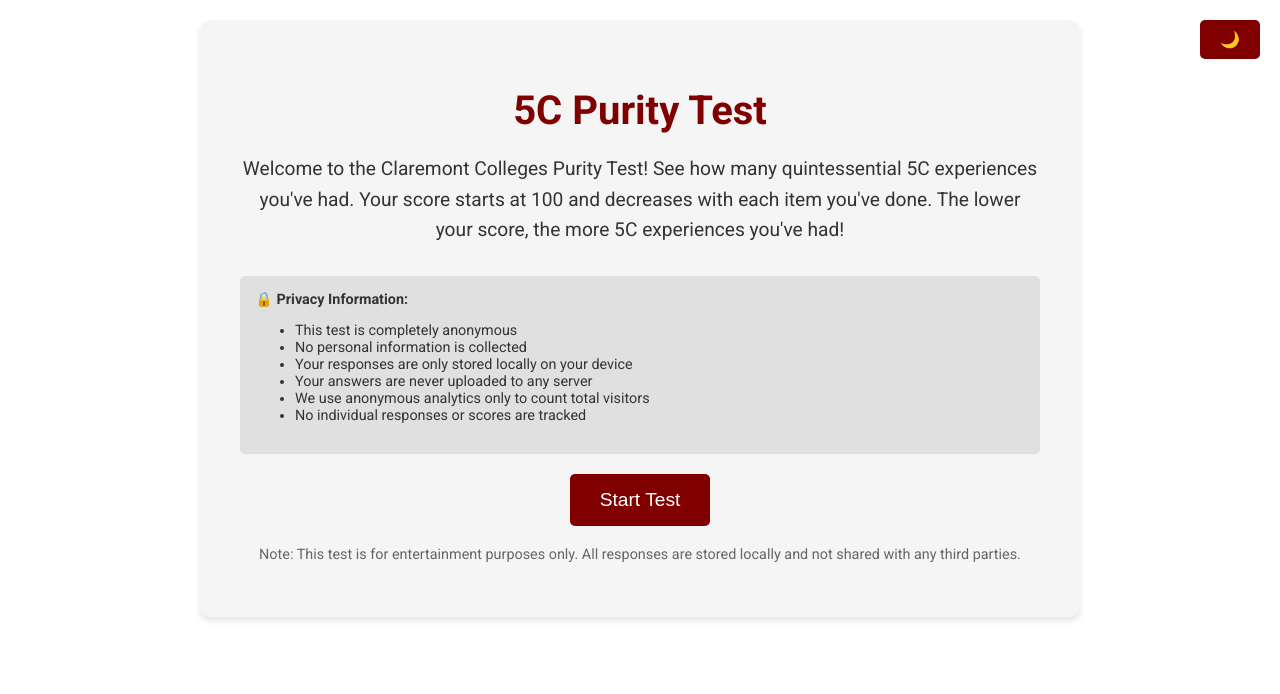
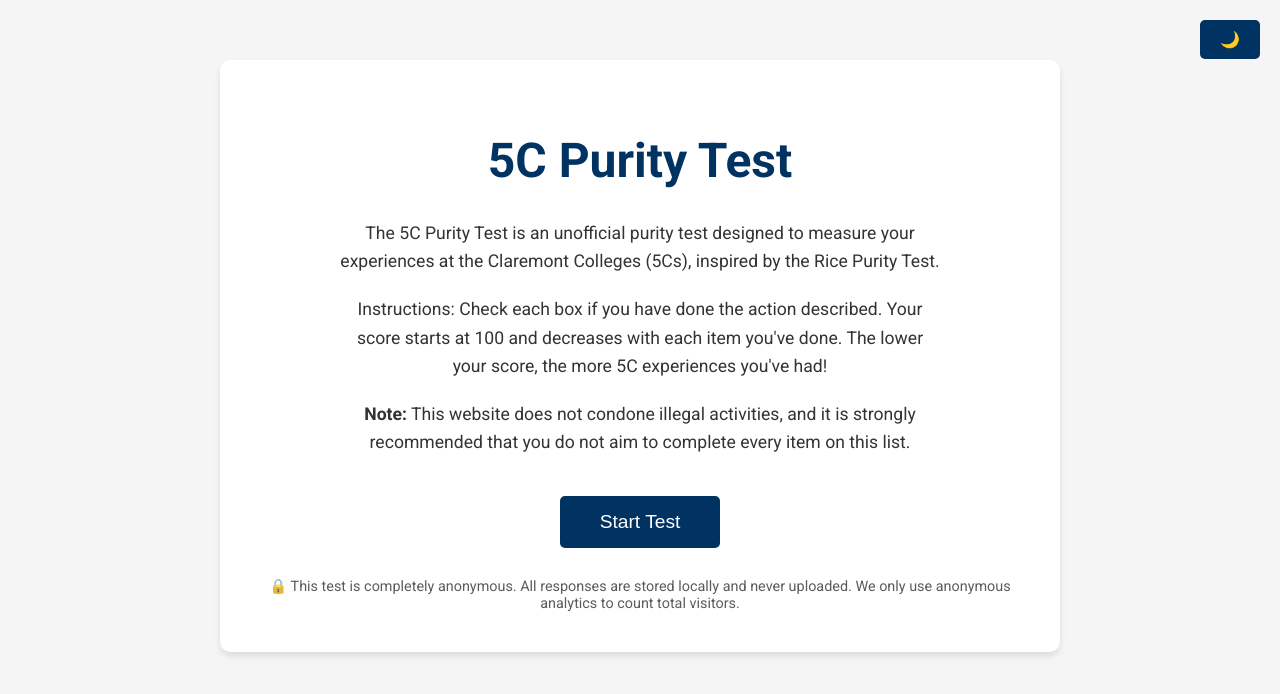
Before and after one commit to bamboo-fx/5cpuritytest, a React (Create React App) app: page / in a window 1280 px wide. Shown: the top 694 px of the page. Built offline with nearby package versions, Linux system fonts and the light colour scheme.

Commit message:
Updated UI to match Berkeley's style

```diff
--- a/src/components/LandingPage.js
+++ b/src/components/LandingPage.js
@@ -4,43 +4,54 @@
 const Container = styled.div`
   max-width: 800px;
   text-align: center;
-  padding: 40px;
+  margin: 40px auto;
+  padding: 40px 20px;
   background-color: ${props => props.theme.card};
   border-radius: 10px;
   box-shadow: 0 4px 6px rgba(0, 0, 0, 0.1);
 `;
 
 const Title = styled.h1`
-  font-size: 2.5rem;
-  margin-bottom: 20px;
+  font-size: 3rem;
+  margin-bottom: 30px;
   color: ${props => props.theme.primary};
+  font-weight: bold;
 `;
 
-const Description = styled.p`
-  font-size: 1.2rem;
-  margin-bottom: 30px;
+const Description = styled.div`
+  font-size: 1.1rem;
   line-height: 1.6;
-`;
+  margin-bottom: 40px;
+  color: ${props => props.theme.text};
+  max-width: 600px;
+  margin-left: auto;
+  margin-right: auto;
 
-const Disclaimer = styled.p`
-  font-size: 0.9rem;
-  color: #666;
-  margin-top: 20px;
-`;
-
-const PrivacyNotice = styled.div`
-  margin-top: 20px;
-  padding: 15px;
-  background-color: ${props => props.theme.border};
-  border-radius: 5px;
-  font-size: 0.9rem;
-  text-align: left;
+  p {
+    margin-bottom: 20px;
+  }
 `;
 
 const StartButton = styled.button`
   font-size: 1.2rem;
-  padding: 15px 30px;
-  margin-top: 20px;
+  padding: 15px 40px;
+  background-color: ${props => props.theme.button.background};
+  color: ${props => props.theme.button.text};
+  border: none;
+  border-radius: 5px;
+  cursor: pointer;
+  transition: background-color 0.2s;
+
+  &:hover {
+    background-color: ${props => props.theme.button.hover};
+  }
+`;
+
+const PrivacyNotice = styled.div`
+  margin-top: 30px;
+  font-size: 0.9rem;
+  color: ${props => props.theme.text};
+  opacity: 0.8;
 `;
 
 function LandingPage({ onStart }) {
@@ -48,29 +59,27 @@
     <Container>
       <Title>5C Purity Test</Title>
       <Description>
-        Welcome to the Claremont Colleges Purity Test! See how many quintessential 5C experiences
-        you've had. Your score starts at 100 and decreases with each item you've done.
-        The lower your score, the more 5C experiences you've had!
+        <p>
+          The 5C Purity Test is an unofficial purity test designed to measure your experiences
+          at the Claremont Colleges (5Cs), inspired by the Rice Purity Test.
+        </p>
+        <p>
+          Instructions: Check each box if you have done the action described. Your score starts at 100
+          and decreases with each item you've done. The lower your score, the more 5C experiences
+          you've had!
+        </p>
+        <p>
+          <strong>Note:</strong> This website does not condone illegal activities, and it is strongly
+          recommended that you do not aim to complete every item on this list.
+        </p>
       </Description>
-
-      <PrivacyNotice>
-        <strong>🔒 Privacy Information:</strong>
-        <ul>
-          <li>This test is completely anonymous</li>
-          <li>No personal information is collected</li>
-          <li>Your responses are only stored locally on your device</li>
-          <li>Your answers are never uploaded to any server</li>
-          <li>We use anonymous analytics only to count total visitors</li>
-          <li>No individual responses or scores are tracked</li>
-        </ul>
-      </PrivacyNotice>
 
       <StartButton onClick={onStart}>Start Test</StartButton>
 
-      <Disclaimer>
-        Note: This test is for entertainment purposes only. All responses are stored locally
-        and not shared with any third parties.
-      </Disclaimer>
+      <PrivacyNotice>
+        🔒 This test is completely anonymous. All responses are stored locally and never uploaded.
+        We only use anonymous analytics to count total visitors.
+      </PrivacyNotice>
     </Container>
   );
 }
--- a/src/components/QuestionInterface.js
+++ b/src/components/QuestionInterface.js
@@ -5,26 +5,59 @@
 const Container = styled.div`
   max-width: 800px;
   width: 100%;
+  margin: 0 auto;
+  padding: 20px;
 `;
 
-const QuestionSection = styled.div`
-  margin-bottom: 30px;
-  background-color: ${props => props.theme.card};
-  padding: 20px;
-  border-radius: 10px;
-  box-shadow: 0 2px 4px rgba(0, 0, 0, 0.1);
+const Header = styled.div`
+  position: sticky;
+  top: 0;
+  background-color: ${props => props.theme.background};
+  padding: 20px 0;
+  z-index: 100;
 `;
 
-const QuestionItem = styled.div`
+const ProgressBar = styled.div`
+  width: 100%;
+  height: 8px;
+  background-color: ${props => props.theme.border};
+  border-radius: 4px;
+  overflow: hidden;
+`;
+
+const Progress = styled.div`
+  width: ${props => props.progress}%;
+  height: 100%;
+  background-color: ${props => props.theme.button.background};
+  transition: width 0.3s ease;
+`;
+
+const Score = styled.div`
+  margin-top: 15px;
+  font-size: 1.2rem;
+  font-weight: bold;
+  color: ${props => props.theme.primary};
+  text-align: center;
+`;
+
+const QuestionList = styled.div`
+  margin-top: 30px;
+  margin-bottom: 100px;
+`;
+
+const QuestionItem = styled.label`
   display: flex;
   align-items: center;
-  margin: 10px 0;
-  padding: 10px;
+  padding: 12px 15px;
+  margin: 8px 0;
+  background-color: ${props => props.theme.card};
   border-radius: 5px;
-  transition: background-color 0.2s;
+  cursor: pointer;
+  transition: transform 0.2s, box-shadow 0.2s;
 
   &:hover {
-    background-color: ${props => props.theme.border};
+    transform: translateY(-1px);
+    box-shadow: 0 2px 4px rgba(0, 0, 0, 0.1);
   }
 `;
 
@@ -35,43 +68,30 @@
   cursor: pointer;
 `;
 
-const ProgressBar = styled.div`
-  width: 100%;
-  height: 10px;
-  background-color: ${props => props.theme.border};
-  border-radius: 5px;
-  margin: 20px 0;
-  position: sticky;
-  top: 20px;
-`;
-
-const Progress = styled.div`
-  width: ${props => props.progress}%;
-  height: 100%;
-  background-color: ${props => props.theme.primary};
-  border-radius: 5px;
-  transition: width 0.3s ease;
+const QuestionText = styled.span`
+  font-size: 1.1rem;
+  color: ${props => props.theme.text};
+  user-select: none;
 `;
 
 const CompleteButton = styled.button`
-  position: sticky;
+  position: fixed;
   bottom: 20px;
-  width: 100%;
-  padding: 15px;
+  left: 50%;
+  transform: translateX(-50%);
+  padding: 15px 40px;
   font-size: 1.2rem;
-  margin-top: 20px;
-`;
+  background-color: ${props => props.theme.button.background};
+  color: ${props => props.theme.button.text};
+  border: none;
+  border-radius: 5px;
+  cursor: pointer;
+  transition: background-color 0.2s;
+  box-shadow: 0 2px 8px rgba(0, 0, 0, 0.2);
 
-const Score = styled.div`
-  position: sticky;
-  top: 40px;
-  background-color: ${props => props.theme.primary};
-  color: white;
-  padding: 10px 20px;
-  border-radius: 5px;
-  text-align: center;
-  margin: 10px 0;
-  font-size: 1.2rem;
+  &:hover {
+    background-color: ${props => props.theme.button.hover};
+  }
 `;
 
 function QuestionInterface({ onComplete, answers, setAnswers }) {
@@ -79,7 +99,6 @@
   const [progress, setProgress] = useState(0);
 
   useEffect(() => {
-    // Calculate progress
     const checkedCount = answers.filter(answer => answer).length;
     setProgress((checkedCount / answers.length) * 100);
     setCurrentScore(100 - checkedCount);
@@ -97,12 +116,14 @@
 
   return (
     <Container>
-      <ProgressBar>
-        <Progress progress={progress} />
-      </ProgressBar>
-      <Score>Current Score: {currentScore}</Score>
+      <Header>
+        <ProgressBar>
+          <Progress progress={progress} />
+        </ProgressBar>
+        <Score>Score: {currentScore}</Score>
+      </Header>
 
-      <QuestionSection>
+      <QuestionList>
         {questions.map((question, index) => (
           <QuestionItem key={index}>
             <Checkbox
@@ -110,10 +131,12 @@
               checked={answers[index]}
               onChange={() => handleCheckbox(index)}
             />
-            {question}
+            <QuestionText>
+              {question}
+            </QuestionText>
           </QuestionItem>
         ))}
-      </QuestionSection>
+      </QuestionList>
 
       <CompleteButton onClick={handleComplete}>
         Complete Test
--- a/src/theme.js
+++ b/src/theme.js
@@ -1,21 +1,29 @@
 import { createGlobalStyle } from 'styled-components';
 
 export const lightTheme = {
-  background: '#ffffff',
+  background: '#f5f5f5',
   text: '#333333',
-  primary: '#800000', // Claremont maroon
-  secondary: '#FFD700', // Gold
-  card: '#f5f5f5',
-  border: '#e0e0e0'
+  primary: '#003262',  // Berkeley Blue
+  card: '#ffffff',
+  border: '#e0e0e0',
+  button: {
+    background: '#003262',
+    text: '#ffffff',
+    hover: '#004785'
+  }
 };
 
 export const darkTheme = {
   background: '#1a1a1a',
   text: '#ffffff',
-  primary: '#a02020', // Lighter maroon for dark mode
-  secondary: '#ffd700',
+  primary: '#3B7EA1',  // Lighter Berkeley Blue for dark mode
   card: '#2d2d2d',
-  border: '#404040'
+  border: '#404040',
+  button: {
+    background: '#3B7EA1',
+    text: '#ffffff',
+    hover: '#4B8EB1'
+  }
 };
 
 export const GlobalStyles = createGlobalStyle`
```
